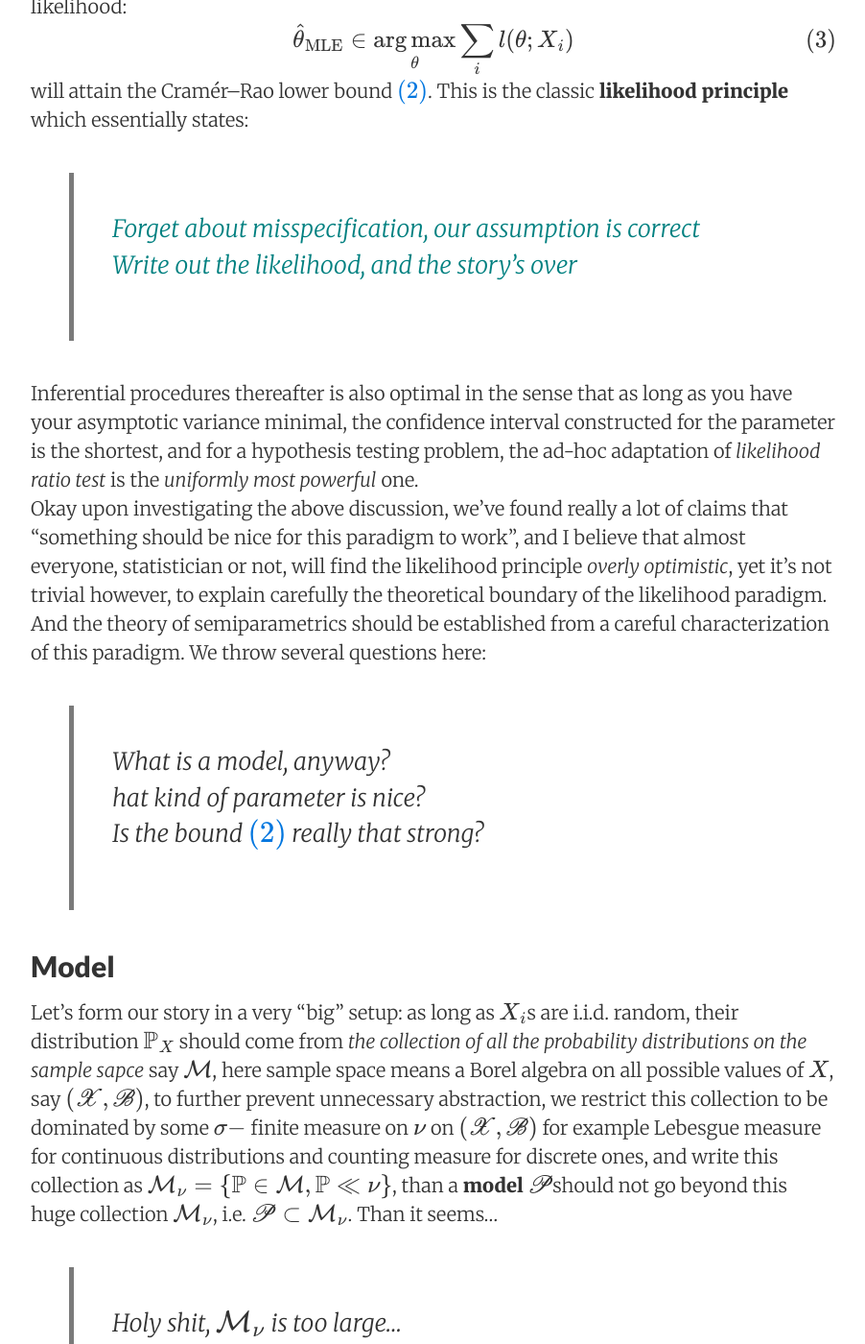
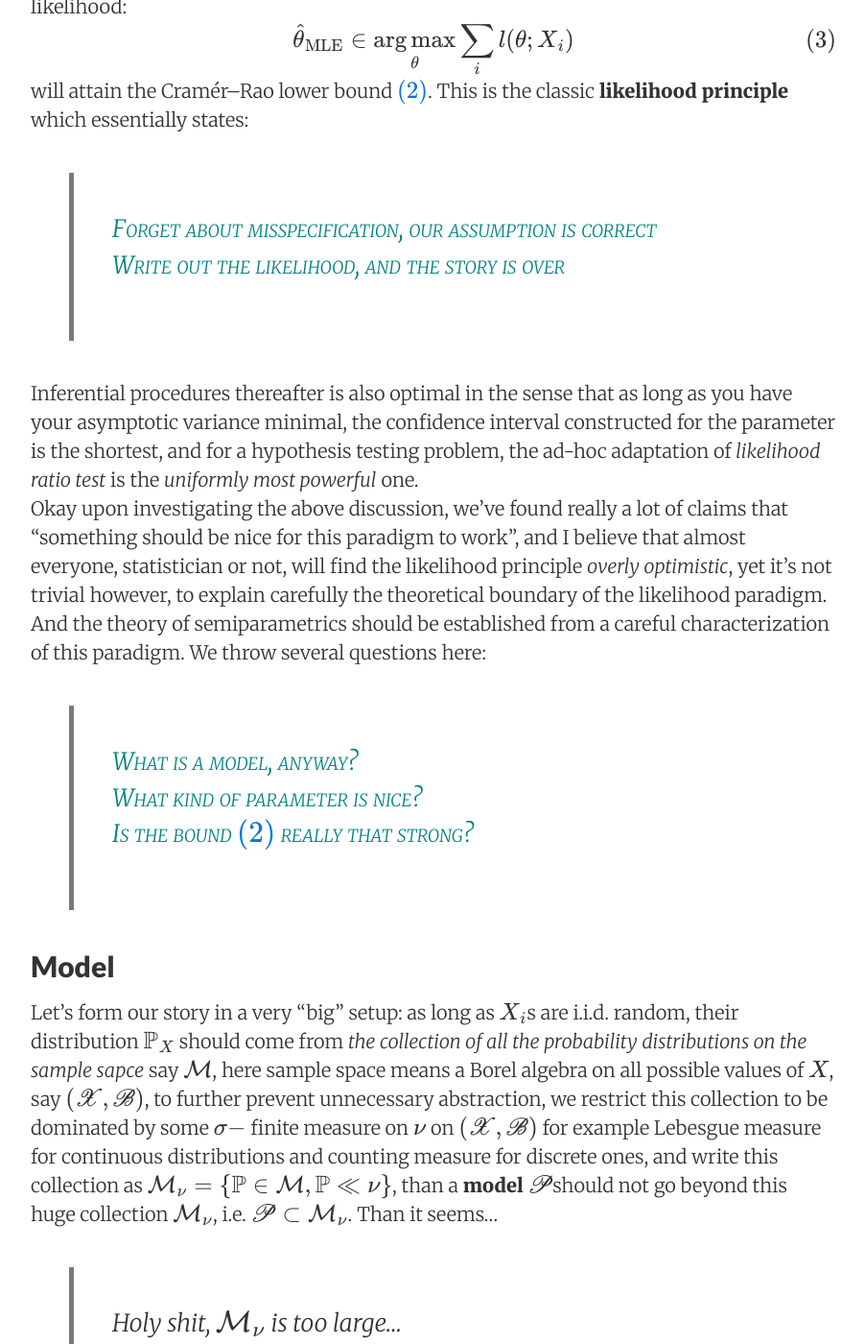
Before and after one commit to Rorschach1989/rorschach1989.github.io, a Jekyll site: the page built from _posts/2018-09-06-semi_2.md, in a window 1280 px wide and 1400 px high, scrolled down 1272 px. Shown: the whole window at 96% size, without its empty margins (188-1090 px from the left). Built offline with Jekyll 4.4.1, drawn with Linux system fonts in a browser that asks for light colours; formulas are drawn with MathJax 3.

Commit message:
semiparametric part 1

```diff
--- a/_posts/2018-09-06-semi_2.md
+++ b/_posts/2018-09-06-semi_2.md
@@ -27,15 +27,15 @@ $$
 \end{align}
 $$
 will attain the Cramér–Rao lower bound \eqref{crbound}. This is the classic **likelihood principle** which essentially states:
-> <span style="color:teal">Forget about misspecification, our assumption is correct
-Write out the likelihood, and the story's over</span>
+> <span style="color:teal;font-variant: small-caps;">Forget about misspecification, our assumption is correct
+Write out the likelihood, and the story is over</span>
 
 Inferential procedures thereafter is also optimal in the sense that as long as you have your asymptotic variance minimal, the confidence interval constructed for the parameter is the shortest, and for a hypothesis testing problem, the ad-hoc adaptation of *likelihood ratio test* is the *uniformly most powerful* one.
 Okay upon investigating the above discussion, we've found really a lot of claims that "something should be nice for this paradigm to work", and I believe that almost everyone, statistician or not, will find the likelihood principle *overly optimistic*, yet it's not trivial however, to explain carefully the theoretical boundary of the likelihood paradigm. And the theory of semiparametrics should be established from a careful characterization of this paradigm. We throw several questions here:
 
-> What is a model, anyway?
-hat kind of parameter is nice?
-Is the bound \eqref{crbound} really that strong?
+> <span style="color:teal;font-variant: small-caps;">What is a model, anyway?
+What kind of parameter is nice?
+Is the bound \eqref{crbound} really that strong?</span>
 
 ## Model
 
```
